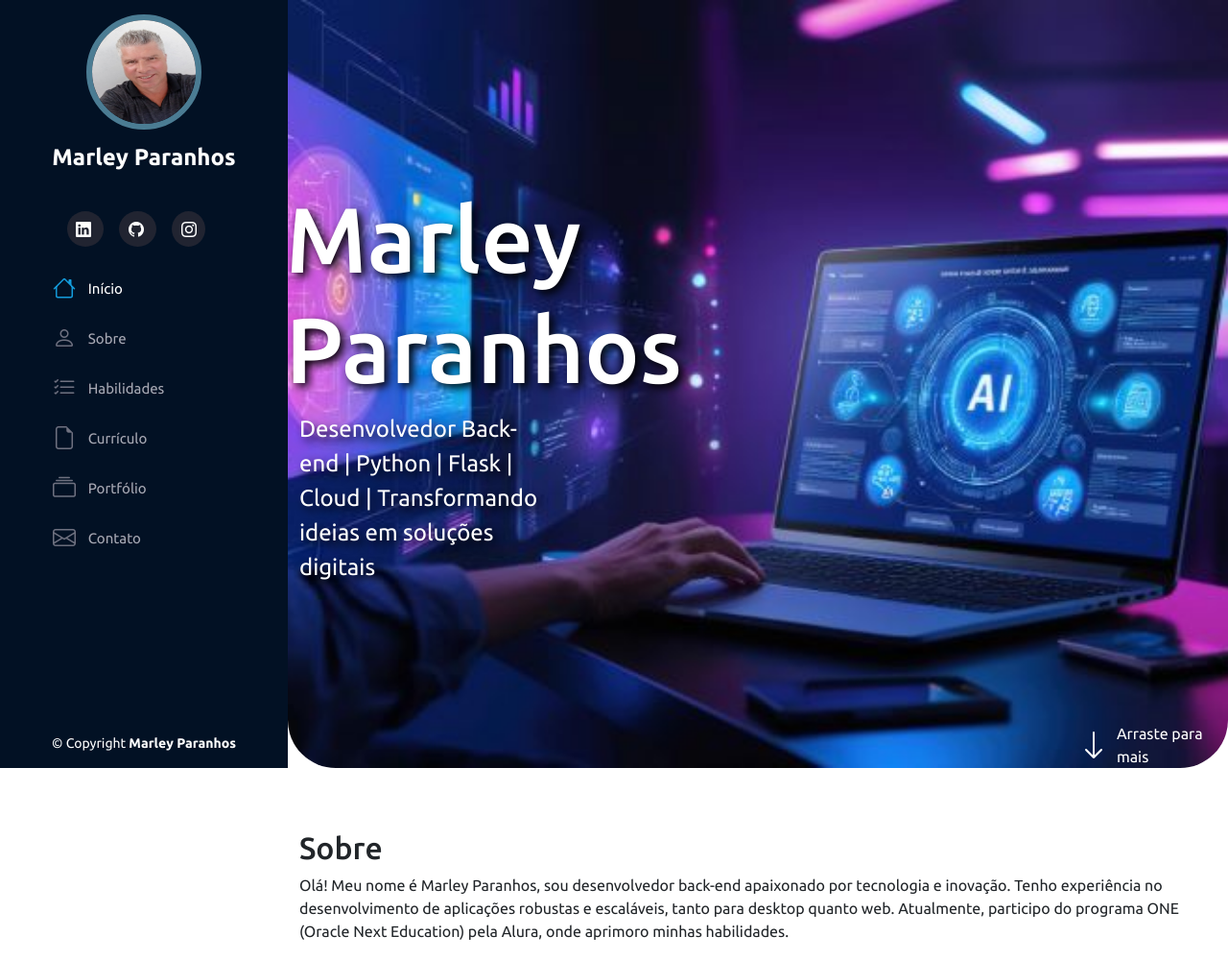
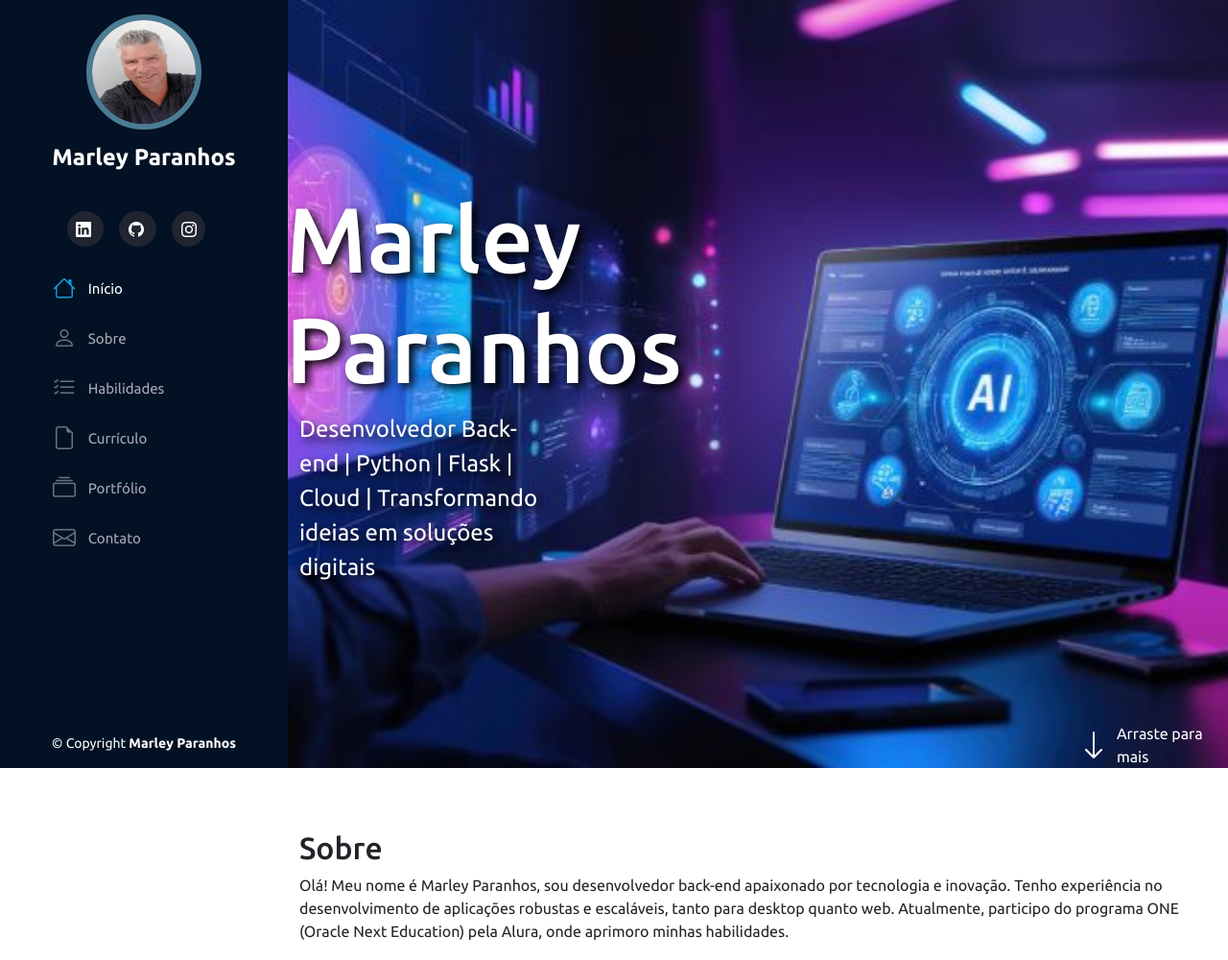
Before and after one commit to marley-paranhos/portfolio-marley-paranhos, a Flask app: page / in a window 1280 px wide. Shown: the top 1000 px of the page at 96% size. Run offline with Flask 3, Linux system fonts and the light colour scheme; some libraries are stand-ins or nearby versions.

Commit message:
removing fade effect and border radius from the inicio section

```diff
--- a/static/style.css
+++ b/static/style.css
@@ -102,23 +102,7 @@ section#inicio {
 
   width: 100%;
   height: 100vh;
-
-  border-bottom-left-radius: 50px;
-  border-bottom-right-radius: 50px;
-  overflow: hidden;
 }
-
-/* cria o fade na parte de baixo */
-/* section#inicio::after { */
-  /* content: ""; */
-  /* position: absolute; */
-  /* bottom: 0; */
-  /* left: 0; */
-  /* width: 100%; */
-  /* height: 100px; altura do fade */
-  /* background: linear-gradient(to bottom, rgba(2, 17, 36, 0) 0%, #f8faff 100%); */
-  /* pointer-events: none; não atrapalha cliques */
-/* } */
 
 section#inicio h2 {
   font-size: 6rem;
```
